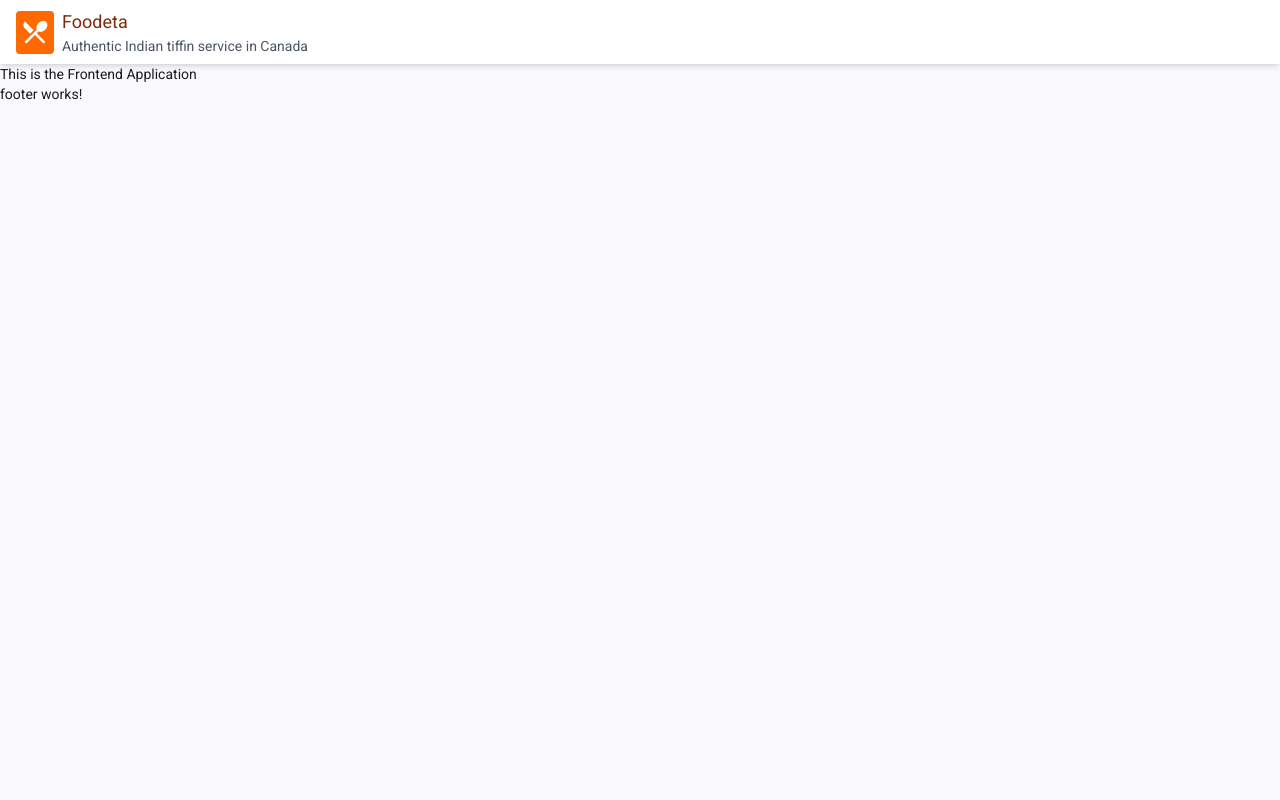
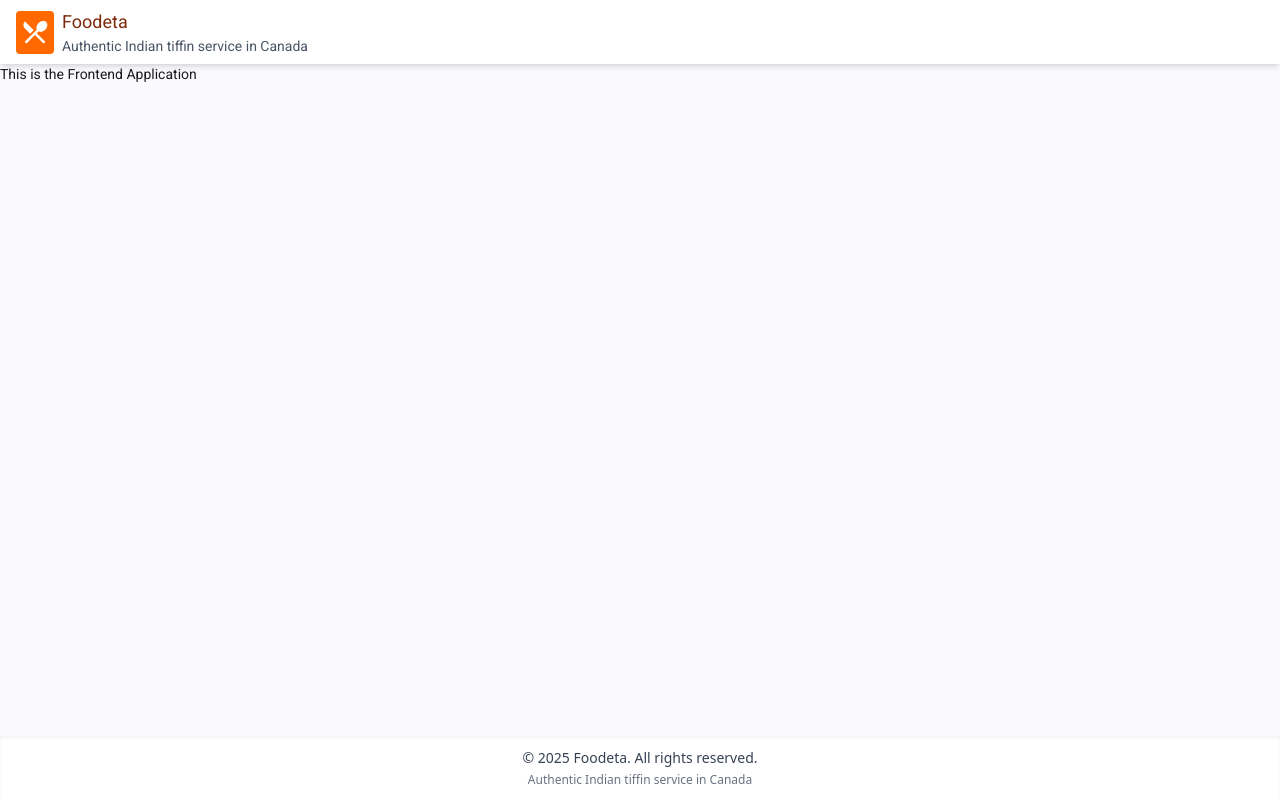
Before and after one commit to ankit-0355/Foodeta_UI, an Angular app: page / in a window 1280 px wide. Built offline with nearby package versions, Linux system fonts and the light colour scheme.

Commit message:
footer done

```diff
--- a/angular.json
+++ b/angular.json
@@ -2,7 +2,8 @@
   "$schema": "./node_modules/@angular/cli/lib/config/schema.json",
   "version": 1,
   "cli": {
-    "packageManager": "npm"
+    "packageManager": "npm",
+    "analytics": "b361042b-4a9a-4f19-99f0-528db4914bb2"
   },
   "newProjectRoot": "projects",
   "projects": {
--- a/src/app/Components/footer/footer.css
+++ b/src/app/Components/footer/footer.css
@@ -0,0 +1,7 @@
+footer {
+  font-family: system-ui, -apple-system, BlinkMacSystemFont, 'Segoe UI', sans-serif;
+}
+
+footer .text-sm {
+  font-weight: 500;
+}
--- a/src/app/Components/footer/footer.html
+++ b/src/app/Components/footer/footer.html
@@ -1 +1,8 @@
-<p>footer works!</p>
+<footer class="w-full h-auto p-3 bg-white shadow-inner flex flex-col items-center">
+  <div class="text-sm text-gray-700">
+    © {{ year }} Foodeta. All rights reserved.
+  </div>
+  <div class="text-xs text-gray-500 mt-1">
+    Authentic Indian tiffin service in Canada
+  </div>
+</footer>
--- a/src/app/Components/footer/footer.ts
+++ b/src/app/Components/footer/footer.ts
@@ -2,10 +2,9 @@ import { Component } from '@angular/core';
 
 @Component({
   selector: 'app-footer',
-  imports: [],
   templateUrl: './footer.html',
   styleUrl: './footer.css',
 })
 export class Footer {
-
+  year: number = new Date().getFullYear();  // <-- use this in template
 }
--- a/src/app/app.html
+++ b/src/app/app.html
@@ -1,15 +1,8 @@
-<!DOCTYPE html>
-<html lang="en">
-<head>
-  <meta charset="UTF-8">
-  <meta name="viewport" content="width=device-width, initial-scale=1.0">
-  <title>Document</title>
-</head>
-<body>
-  <app-header></app-header>
+<app-header></app-header>
+
+<main class="page-content">
   This is the Frontend Application
-  <app-footer></app-footer>
-</body>
-</html>
+  <router-outlet></router-outlet>
+</main>
 
-<router-outlet />
+<app-footer></app-footer>
--- a/src/styles.css
+++ b/src/styles.css
@@ -1,6 +1,28 @@
 /* You can add global styles to this file, and also import other style files */
-
 @import "tailwindcss";
 
-html, body { height: 100%; }
-body { margin: 0; font-family: Roboto, "Helvetica Neue", sans-serif; }
+html, body {
+  height: 100%;
+}
+
+body {
+  margin: 0;
+  font-family: Roboto, "Helvetica Neue", sans-serif;
+}
+
+/* Make the whole Angular app a flex column filling the screen */
+app-root {
+  min-height: 100vh;
+  display: flex;
+  flex-direction: column;
+}
+
+/* Let the middle content grow and push footer down */
+.page-content {
+  flex: 1;
+}
+
+/* Push footer to bottom when content is short */
+app-footer {
+  margin-top: auto;
+}
```
Also changed, not shown: 2 other files (tests, documents, lock files or other folders).
